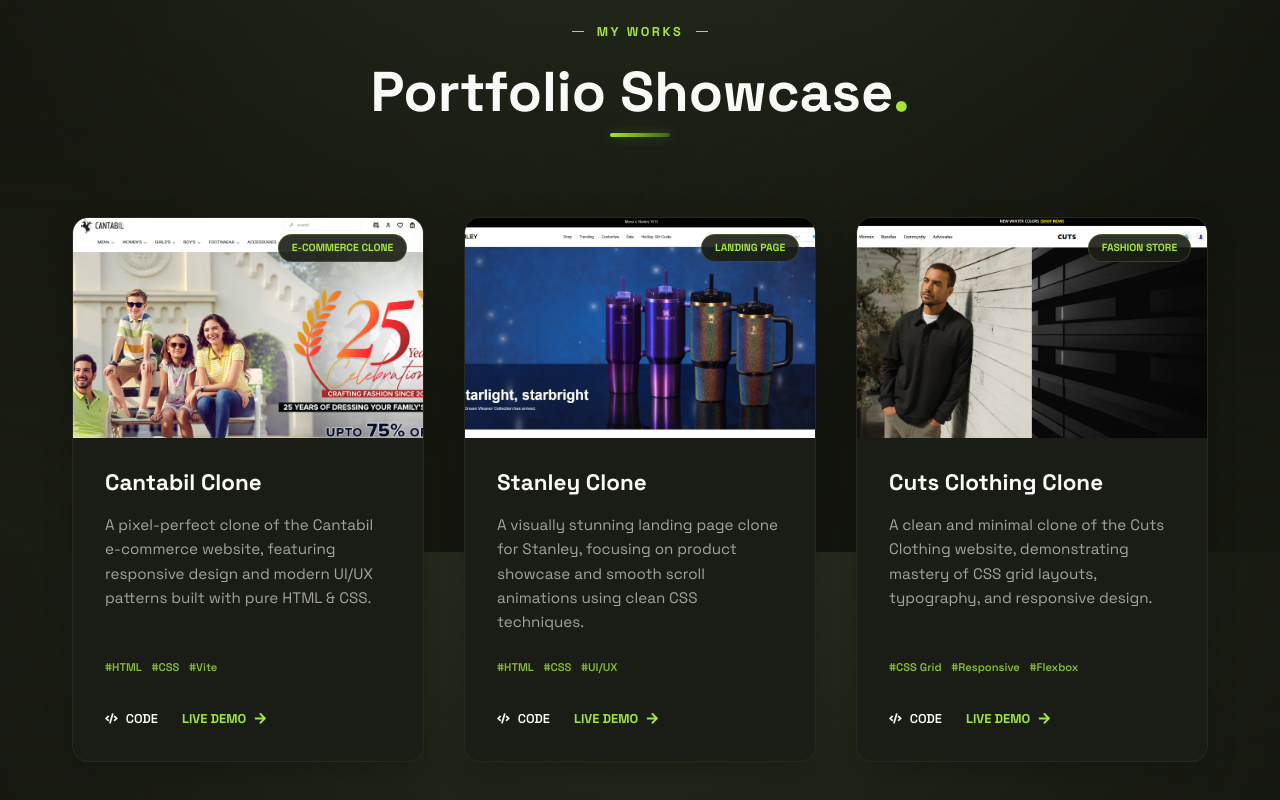
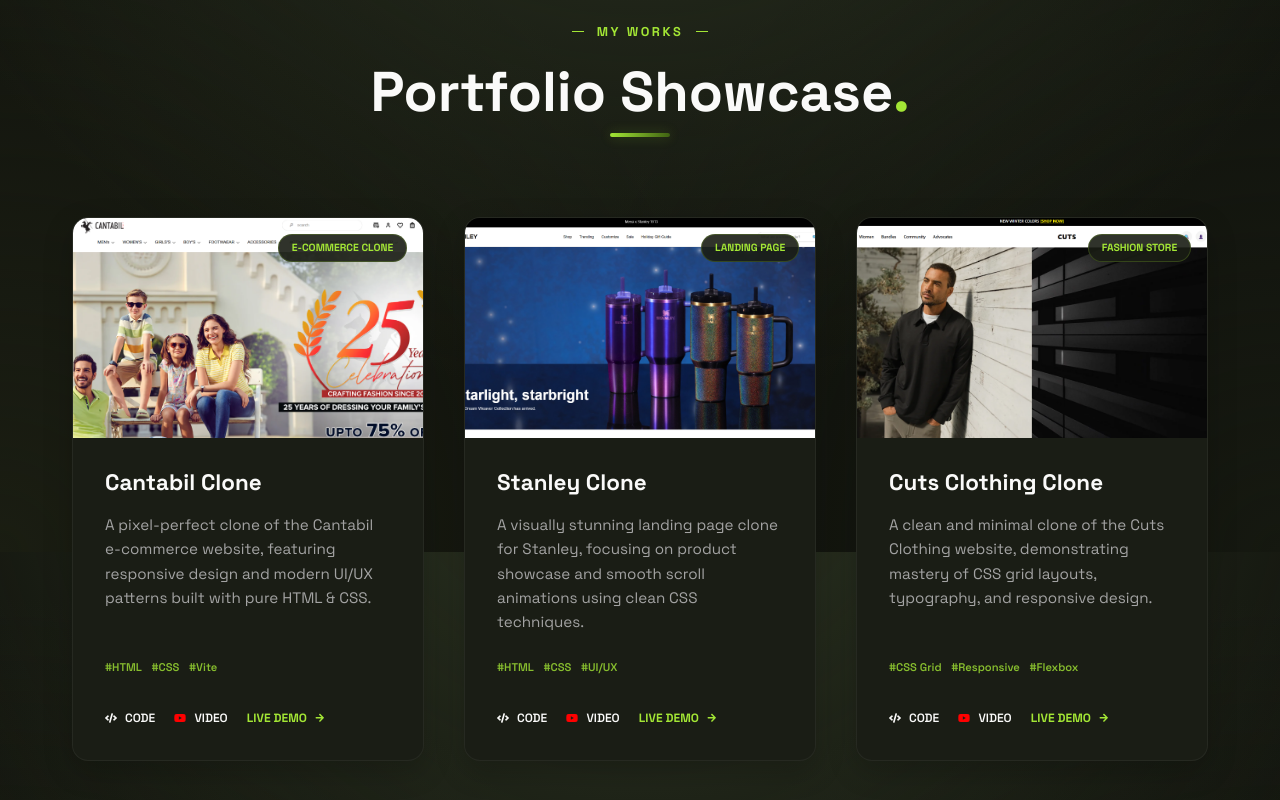
Before and after one commit to Prathvikmehra/Portfolio, a React (Vite) app in the folder project/: page / in a window 1280 px wide. Shown: the part 1848-2648 px from the top of the page. Built offline with nearby package versions, Linux system fonts and the light colour scheme.

Commit message:
Enhance navbar interactions, fix scroll styling, and update project links

```diff
--- a/project/src/components/Navbar.jsx
+++ b/project/src/components/Navbar.jsx
@@ -51,7 +51,7 @@
 
   return (
     <motion.nav
-      className="navbar"
+      className={`navbar ${scrolled ? 'scrolled' : ''}`}
       initial={{ y: -100, x: '-50%' }}
       animate={{ y: 0, x: '-50%' }}
       transition={{ duration: 0.8, ease: 'easeOut' }}
@@ -68,8 +68,8 @@
             >
               <Link
                 to={item.name}
-                smooth={true}
-                duration={500}
+                smooth="easeInOutQuart"
+                duration={800}
                 offset={-70}
                 spy={true}
                 activeClass="active-capsule"
@@ -86,9 +86,15 @@
                   transition: 'all 0.3s ease',
                 }}
               >
-                <div className="nav-icon-wrapper">
+                <motion.div
+                  className="nav-icon-wrapper"
+                  whileTap={{ scale: 0.75 }}
+                  whileHover={{ scale: 1.15 }}
+                  transition={{ type: "spring", stiffness: 400, damping: 17 }}
+                  style={{ display: 'flex', alignItems: 'center', justifyContent: 'center' }}
+                >
                   {item.icon}
-                </div>
+                </motion.div>
               </Link>
 
               <AnimatePresence>
@@ -143,7 +149,14 @@
             onMouseEnter={() => setHoveredItem('theme')}
             onMouseLeave={() => setHoveredItem(null)}
           >
-            {theme === 'dark' ? <HiOutlineSun /> : <HiOutlineMoon />}
+            <motion.div
+              whileTap={{ scale: 0.75, rotate: 180 }}
+              whileHover={{ scale: 1.15 }}
+              transition={{ type: "spring", stiffness: 400, damping: 17 }}
+              style={{ display: 'flex' }}
+            >
+              {theme === 'dark' ? <HiOutlineSun /> : <HiOutlineMoon />}
+            </motion.div>
 
             <AnimatePresence>
                {hoveredItem === 'theme' && (
--- a/project/src/components/Projects.jsx
+++ b/project/src/components/Projects.jsx
@@ -1,6 +1,6 @@
 import React from 'react';
 import { motion } from 'framer-motion';
-import { FaGamepad, FaCode, FaPlay, FaArrowRight } from 'react-icons/fa';
+import { FaGamepad, FaCode, FaPlay, FaArrowRight, FaYoutube } from 'react-icons/fa';
 import cantabilImg from '../assets/cantabil.png';
 import stanleyImg from '../assets/stanley.png';
 import cutsImg from '../assets/cuts.png';
@@ -18,7 +18,8 @@
     tags: ['HTML', 'CSS', 'Vite'],
     image: cantabilImg,
     githubLink: 'https://github.com/Prathvikmehra/clone-websites',
-    demoLink: 'https://www.youtube.com/@Prathvikmehra-ct3rs',
+    videoLink: 'https://www.youtube.com/@Prathvikmehra-ct3rs',
+    liveLink: 'https://sensational-muffin-8dd00f.netlify.app/',
   },
   {
     id: '02',
@@ -28,7 +29,8 @@
     tags: ['HTML', 'CSS', 'UI/UX'],
     image: stanleyImg,
     githubLink: 'https://github.com/Prathvikmehra/clone-websites',
-    demoLink: 'https://www.youtube.com/@Prathvikmehra-ct3rs',
+    videoLink: 'https://www.youtube.com/@Prathvikmehra-ct3rs',
+    liveLink: 'https://joyful-croissant-2f8d65.netlify.app/',
   },
   {
     id: '03',
@@ -38,7 +40,8 @@
     tags: ['CSS Grid', 'Responsive', 'Flexbox'],
     image: cutsImg,
     githubLink: 'https://github.com/Prathvikmehra/clone-websites',
-    demoLink: 'https://www.youtube.com/@Prathvikmehra-ct3rs',
+    videoLink: 'https://www.youtube.com/@Prathvikmehra-ct3rs',
+    liveLink: 'https://teal-platypus-27f874.netlify.app/',
   },
 ];
 
@@ -129,9 +132,10 @@
                                         <span key={tag} style={{ color: 'var(--accent-primary)', fontSize: '0.7rem', opacity: 0.8, fontWeight: 600 }}>#{tag}</span>
                                     ))}
                                 </div>
-                                <div style={{ display: 'flex', gap: '1.5rem', marginTop: 'auto' }}>
-                                    <a href={project.githubLink} target="_blank" rel="noopener noreferrer" style={{ display: 'flex', alignItems: 'center', gap: '0.5rem', color: 'var(--text-primary)', fontWeight: 600, fontSize: '0.8rem' }}><FaCode /> CODE</a>
-                                    <a href={project.demoLink} target="_blank" rel="noopener noreferrer" style={{ display: 'flex', alignItems: 'center', gap: '0.5rem', color: 'var(--accent-primary)', fontWeight: 700, fontSize: '0.8rem' }}>LIVE DEMO <FaArrowRight /></a>
+                                <div style={{ display: 'flex', gap: '1.2rem', marginTop: 'auto', flexWrap: 'wrap' }}>
+                                    <a href={project.githubLink} target="_blank" rel="noopener noreferrer" style={{ display: 'flex', alignItems: 'center', gap: '0.5rem', color: 'var(--text-primary)', fontWeight: 600, fontSize: '0.75rem', textDecoration: 'none', transition: 'opacity 0.2s' }} onMouseEnter={e => e.currentTarget.style.opacity = '0.8'} onMouseLeave={e => e.currentTarget.style.opacity = '1'}><FaCode /> CODE</a>
+                                    <a href={project.videoLink} target="_blank" rel="noopener noreferrer" style={{ display: 'flex', alignItems: 'center', gap: '0.5rem', color: 'var(--text-primary)', fontWeight: 600, fontSize: '0.75rem', textDecoration: 'none', transition: 'opacity 0.2s' }} onMouseEnter={e => e.currentTarget.style.opacity = '0.8'} onMouseLeave={e => e.currentTarget.style.opacity = '1'}><FaYoutube style={{ color: '#FF0000' }} /> VIDEO</a>
+                                    <a href={project.liveLink} target="_blank" rel="noopener noreferrer" style={{ display: 'flex', alignItems: 'center', gap: '0.5rem', color: 'var(--accent-primary)', fontWeight: 800, fontSize: '0.75rem', textDecoration: 'none', transition: 'transform 0.2s' }} onMouseEnter={e => e.currentTarget.style.transform = 'translateX(3px)'} onMouseLeave={e => e.currentTarget.style.transform = 'translateX(0)'}>LIVE DEMO <FaArrowRight style={{ fontSize: '0.6rem' }} /></a>
                                 </div>
                             </div>
                         </motion.div>
```
